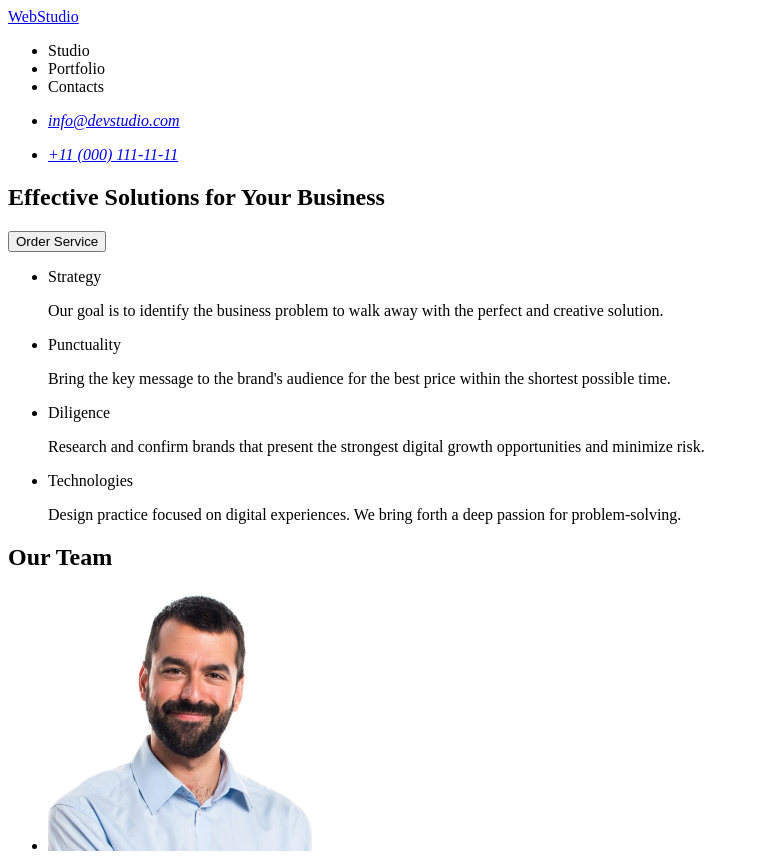
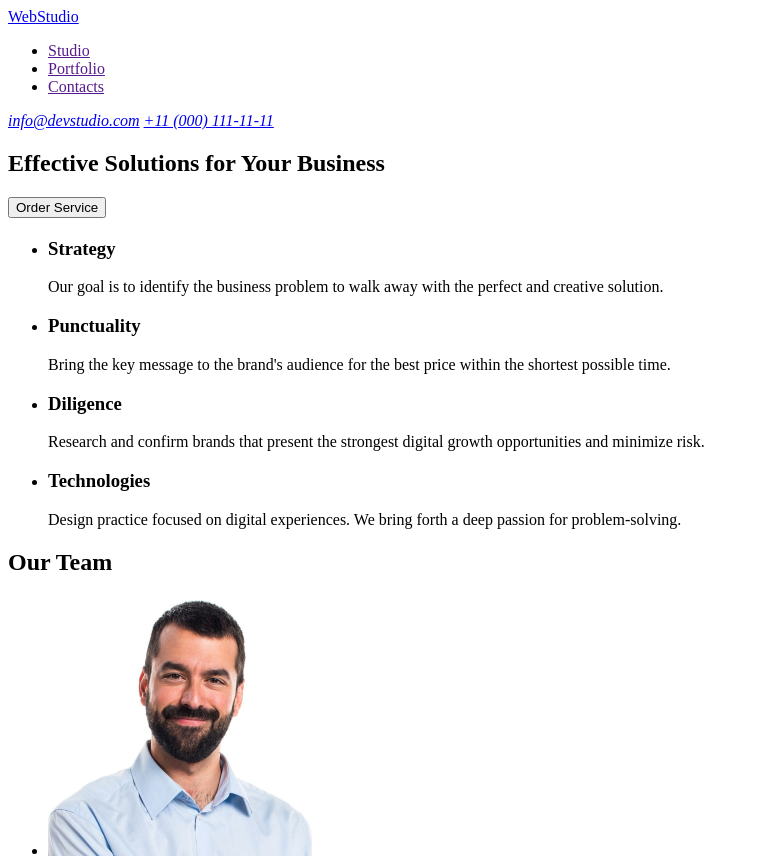
Before and after one commit to Sergey-8057/goit-markup-hw-01, a plain HTML site: page index.html in a window 1280 px wide. Shown: the top 859 px of the page, without its empty margins (0-759 px from the left). Drawn offline with Linux system fonts and the light colour scheme.

Commit message:
edit-2 html file

```diff
--- a/index.html
+++ b/index.html
@@ -12,18 +12,20 @@
         <nav>
             <a href="./index.html">WebStudio</a>
             <ul>
-                <li>Studio</li>
-                <li>Portfolio</li>
-                <li>Contacts</li>
+                <li>
+                    <a href="">Studio</a>
+                </li>
+                <li>
+                    <a href="">Portfolio</a>
+                </li>
+                <li>
+                    <a href="">Contacts</a>
+                    </li>
             </ul>
         </nav>
         <address>
-            <ul>
-                <li><a href="mailto:info@devstudio.com">info@devstudio.com</a></li>
-            </ul>
-            <ul>
-                <li><a href="tel:+110001111111">+11 (000) 111-11-11</a></li>
-            </ul>
+            <a href="mailto:info@devstudio.com">info@devstudio.com</a>
+            <a href="tel:+110001111111">+11 (000) 111-11-11</a>
         </address>
     </header>
 
@@ -37,27 +39,28 @@
         </section>
 
         <section>
+            <h2></h2>
             <ul>
                 <li>
-                    <p>Strategy</p>
+                    <h3>Strategy</h3>
                     <P>
                         Our goal is to identify the business problem to walk away with the perfect and creative solution.
                     </P>
                 </li>
                 <li>
-                    <p>Punctuality</p>
+                    <h3>Punctuality</h3>
                     <P>
                         Bring the key message to the brand's audience for the best price within the shortest possible time.
                     </P>
                 </li>
                 <li>
-                    <p>Diligence</p>
+                    <h3>Diligence</h3>
                     <P>
                         Research and confirm brands that present the strongest digital growth opportunities and minimize risk.
                     </P>
                 </li>
                 <li>
-                    <p>Technologies</p>
+                    <h3>Technologies</h3>
                     <P>
                         Design practice focused on digital experiences. We bring forth a deep passion for problem-solving.
                     </P>
```
